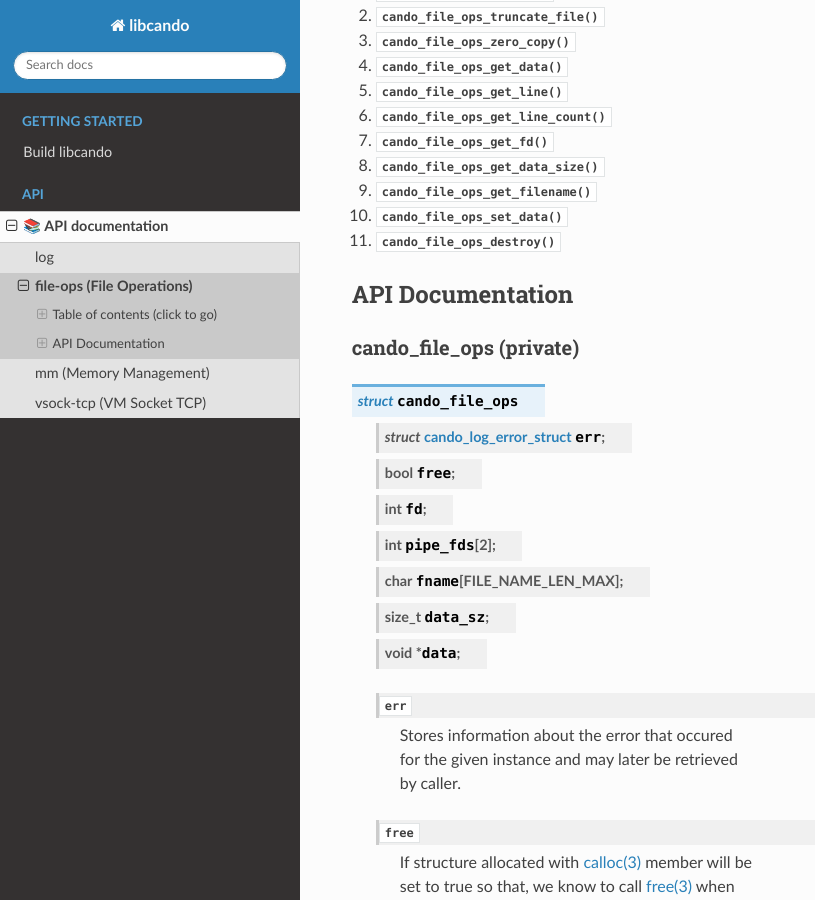
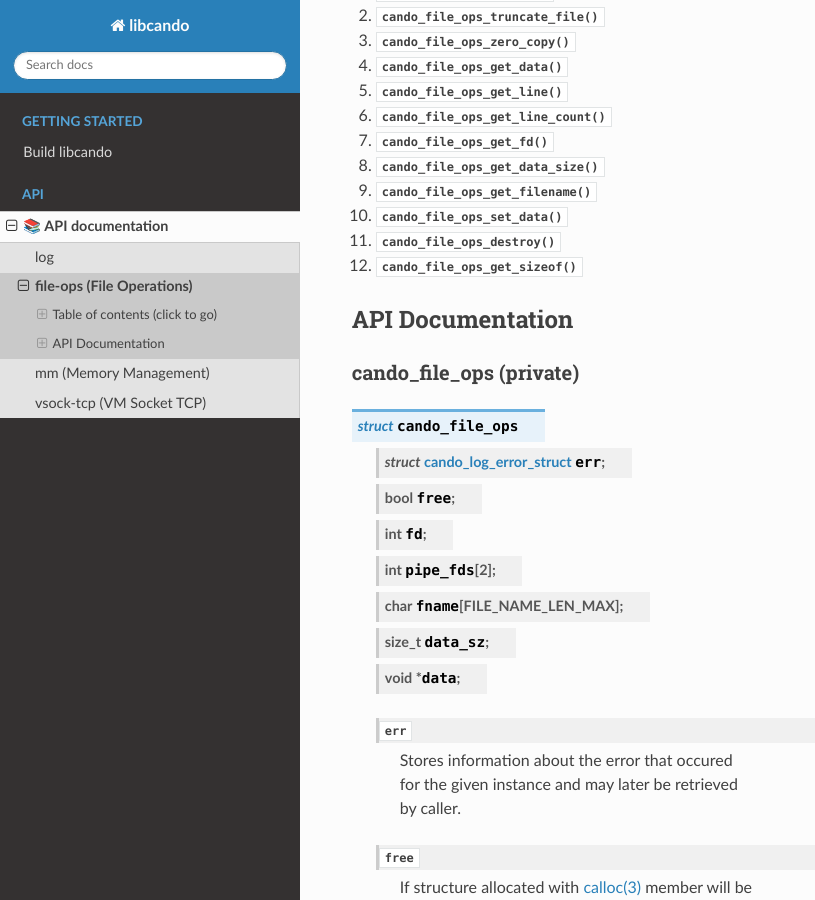
Before and after one commit to under-view/libcando, a Sphinx documentation site: the page built from docs/file-ops.rst, in a window 1280 px wide and 900 px high, scrolled down 660 px. Shown: the whole window, without its empty margins (0-815 px from the left). Built offline with Sphinx 7.4.7 and the Read the Docs theme 3.1.0, drawn with Linux system fonts in a browser that asks for light colours; formulas are drawn with MathJax 3.

Commit message:
docs[file-ops]: add get_sizeof to list of functions
Signed-off-by: Vincent Davis Jr <vince@underview.tech>

```diff
--- a/docs/file-ops.rst
+++ b/docs/file-ops.rst
@@ -44,6 +44,7 @@ Functions
 #. :c:func:`cando_file_ops_get_filename`
 #. :c:func:`cando_file_ops_set_data`
 #. :c:func:`cando_file_ops_destroy`
+#. :c:func:`cando_file_ops_get_sizeof`
 
 API Documentation
 ~~~~~~~~~~~~~~~~~
```
